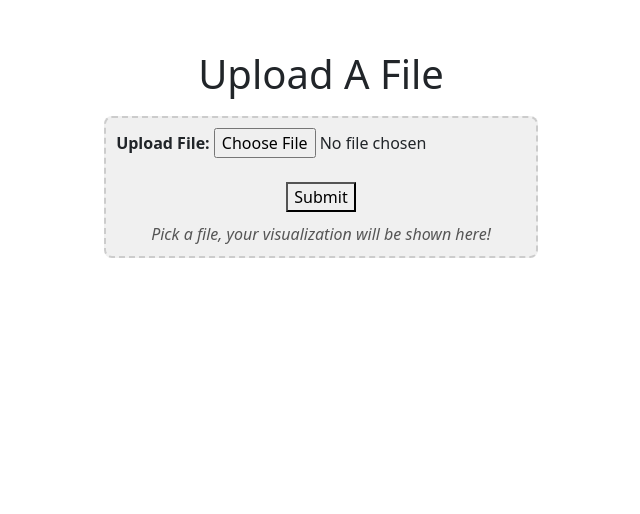
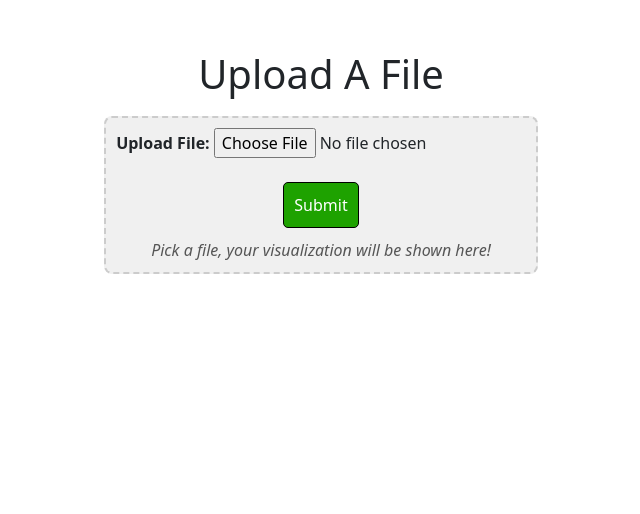
Before and after one commit to SIIT3100/DES323-Project, a Django app: page /application/home/1 in a window 1280 px wide. Shown: the part 116-630 px from the top of the page, without its empty margins (319-959 px from the left). Run offline with Django 4.2, Linux system fonts and the light colour scheme.

Commit message:
More bug fixes

```diff
--- a/database/views.py
+++ b/database/views.py
@@ -33,7 +33,7 @@ def generate_summary(sentences):
     # from openai import OpenAI
     try:
         client = OpenAI(
-        api_key='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',  # Change this API key
+        api_key='',  # Change this API key
         )
         selected_sentences = random.sample(sentences, min(15, len(sentences)))
         prompt = "From the following reviews, summarize in 20 words with a neutral tone with no harsh comment about the positive and negative of the following reviews, and how the business can be improved from the reviews:\n"
--- a/hello_world/templates/WebApp/upload.html
+++ b/hello_world/templates/WebApp/upload.html
@@ -7,21 +7,53 @@ Main Page
 {% block content %}
 <style>
     nav.navbar {
-    width: 100%;
-    position: sticky;
-    top: 0;
-    z-index: 1000;
+        width: 100%;
+        position: sticky;
+        top: 0;
+        z-index: 1000;
+    }
+
+    .center-content {
+        display: flex;
+        flex-direction: column;
+        align-items: center;
+        text-align: center;
+    }
+
+    .ucontainer
+    {
+        display: flex;
+        flex-wrap: wrap;
+        justify-content: center; /* Center items horizontally */
+        align-items: center; /* Center items vertically */
+    }
+
+    .uploadn {
+        text-align: center; /* Center text within the item */
+    }
+
+    .centered-heading {
+        text-align: center;
+    }
+
+    @media screen and (max-width: 767px) {
+        .uploadn {
+            width: calc(100% - 50px);
+            order: 0;
+        }
     }
 </style>
-    <div style="text-align: center; overflow-x: auto;">
+<body>
+<div class="ucontainer" >
+    <div class="uploadn" style="text-align: center;">
         <h1>Upload A File</h1>
         {% for uid in filter_type %}
-        <div id="fileform" style="display: inline-block; margin-top: 10px; background-color: #f0f0f0; padding: 10px; border-radius: 8px; border: 2px dashed #ccc;">
+        <div class="uploadn" id="fileform" style="display: inline-block; margin-top: 10px; background-color: #f0f0f0; padding: 10px; border-radius: 8px; border: 2px dashed #ccc;">
             <form method="post" enctype="multipart/form-data" action="{% url 'database_item_add' uid %}">
                 {% csrf_token %}
                 <label for="audio"><strong>Upload File: </strong></label>
                 <input type="file" name="Files"><br><br>
-                <button type="submit">Submit</button>
+                <button class="btn button-primary" style="background-color: #1EA200; color: white; padding: 10px; border: 1px solid black; border-radius: 5px; cursor: pointer;" type="submit">Submit</button>
 
                 <!-- Added text field for displaying the message -->
                 <div style="margin-top: 10px; font-style: italic; color: #555;">
@@ -31,6 +63,7 @@ Main Page
         </div>
         {% endfor %}
     </div>
+</div>
     <script>
         function UploadFile(uid) {
             console.log("File uploaded");
@@ -44,4 +77,5 @@ Main Page
             window.location.href = link;
         }
     </script>
+</body>
 {% endblock %}
```
Also changed, not shown: hello_world/templates/WebApp/about.html (+12 -10 lines), hello_world/templates/WebApp/aboutL.html (+21 -19 lines), hello_world/templates/WebApp/login.html (+6 -5 lines).
